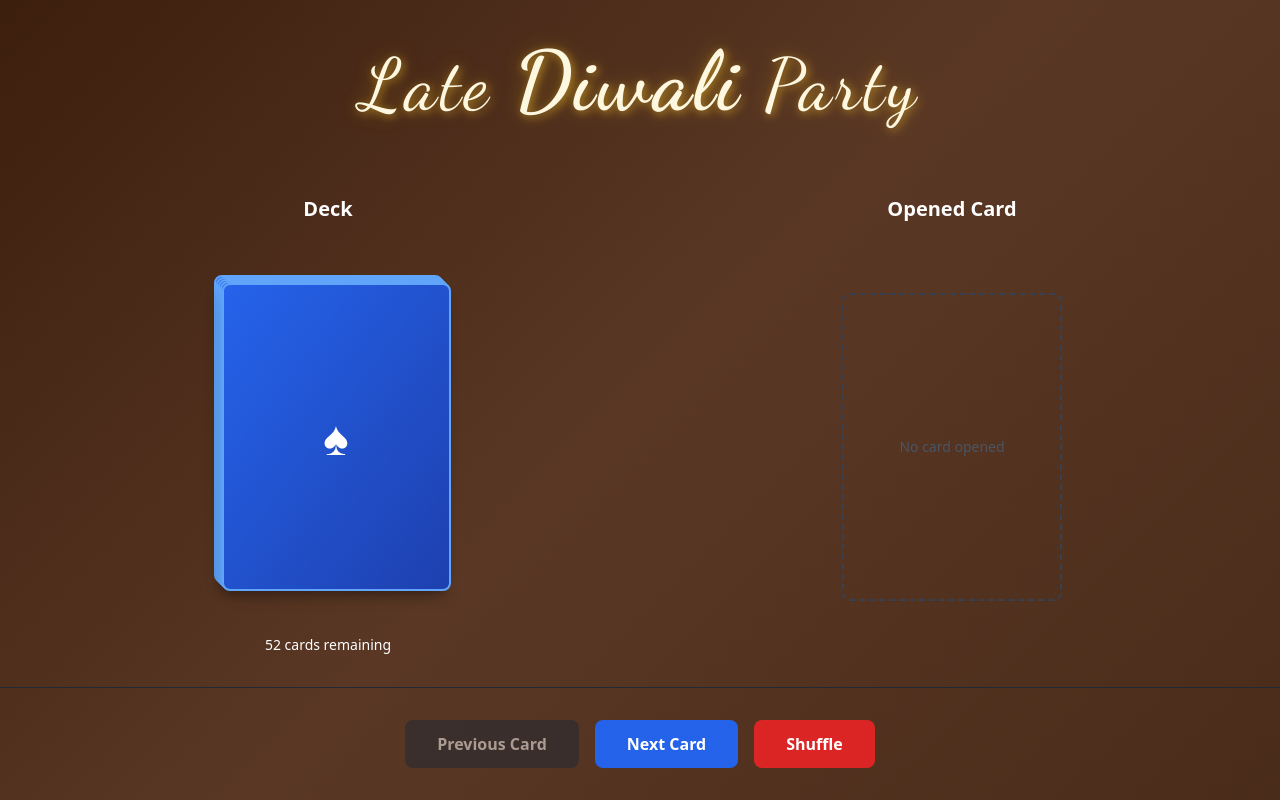
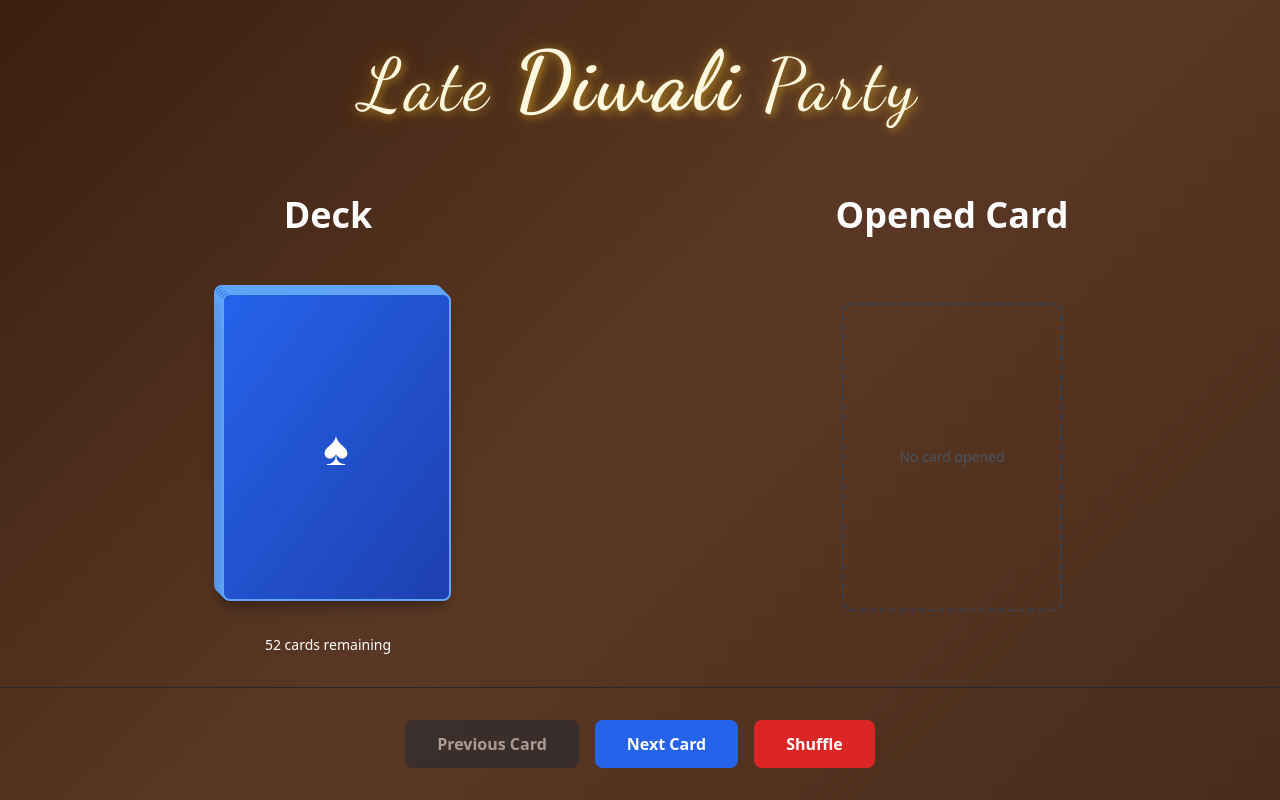
Before and after one commit to ankit8volt/card-shuffler-app, a Next.js app: page / in a window 1280 px wide. Built offline with nearby package versions, Linux system fonts and the light colour scheme.

Commit message:
Improve text styling and visibility
- Update title color to creamy white with golden glow
- Change Deck and Opened Card labels to white for better contrast
- Update card count text styling for better readability
- Enlarge section labels to text-2xl/3xl/4xl for better prominence

```diff
--- a/app/page.tsx
+++ b/app/page.tsx
@@ -107,7 +107,7 @@ export default function Home() {
       <div className="flex-1 flex flex-col lg:flex-row p-4 sm:p-6 lg:p-8 gap-4 sm:gap-6 lg:gap-8">
         {/* Left side - Deck */}
         <div className="flex-1 flex flex-col">
-          <h2 className="text-white text-lg sm:text-xl mb-3 sm:mb-4 font-semibold text-center">Deck</h2>
+          <h2 className="text-white text-2xl sm:text-3xl md:text-4xl mb-4 sm:mb-6 font-semibold text-center">Deck</h2>
           <div className="flex-1 flex items-center justify-center">
             <div className="relative w-full max-w-[229px]" style={{ height: 'clamp(200px, 40vw, 308px)', aspectRatio: '220/308' }}>
               {deck.length > 0 ? (
@@ -140,7 +140,7 @@ export default function Home() {
 
         {/* Right side - Opened Card */}
         <div className="flex-1 flex flex-col">
-          <h2 className="text-white text-lg sm:text-xl mb-3 sm:mb-4 font-semibold text-center">Opened Card</h2>
+          <h2 className="text-white text-2xl sm:text-3xl md:text-4xl mb-4 sm:mb-6 font-semibold text-center">Opened Card</h2>
           <div className="flex-1 flex items-center justify-center">
             <div className="w-full max-w-[220px]" style={{ height: 'clamp(200px, 40vw, 308px)', aspectRatio: '220/308' }}>
               {currentCard ? (
```
